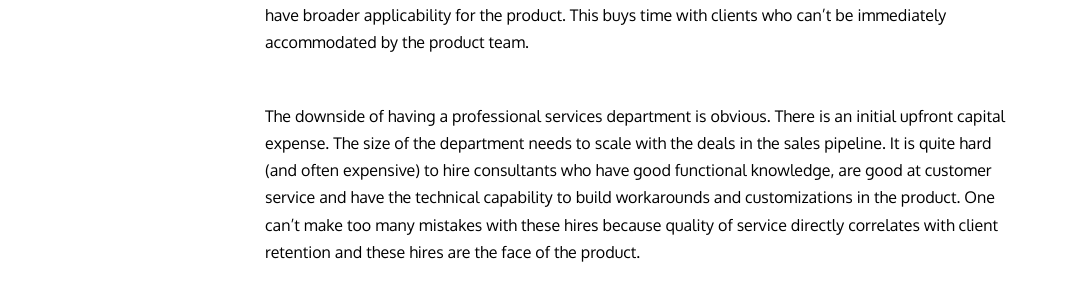
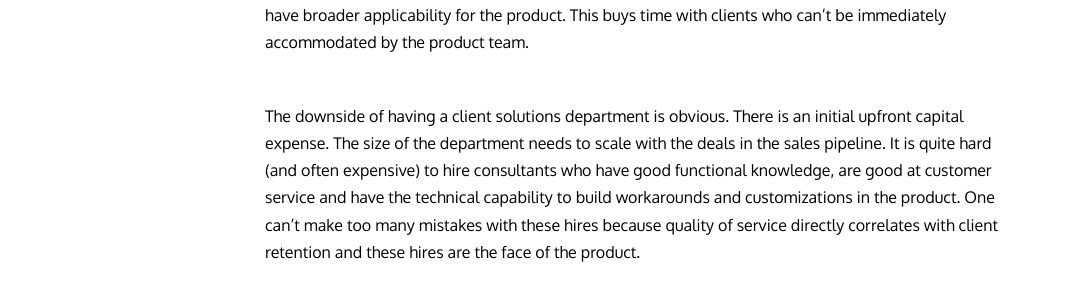
Before and after one commit to jasti/jasti.github.io, a Jekyll site: the page built from _posts/2014-08-07-solutions.markdown, in a window 1280 px wide and 900 px high, scrolled down 1993 px. Shown: the part 262-561 px from the top of the window, without its empty margins (0-1072 px from the left). Built offline with Jekyll 4.4.1, drawn with Linux system fonts in a browser that asks for light colours; nearby versions of some CDN libraries; Markdown is read by kramdown in place of the engine named in the settings; comment, search, counter and statistics services are not loaded.

Commit message:
typo fix

```diff
--- a/_posts/2014-08-07-solutions.markdown
+++ b/_posts/2014-08-07-solutions.markdown
@@ -38,7 +38,7 @@ In early stages of high growth start ups, prioritization of features is extremel
 
 
 <br>
-The downside of having a professional services department is obvious. There is an initial upfront capital expense. The size of the department needs to scale with the deals in the sales pipeline. It is quite hard (and often expensive) to hire consultants who have good functional knowledge, are good at customer service and have the technical capability to build workarounds and customizations in the product. One can’t make too many mistakes with these hires because quality of service directly correlates with client retention and these hires are the face of the product.
+The downside of having a client solutions department is obvious. There is an initial upfront capital expense. The size of the department needs to scale with the deals in the sales pipeline. It is quite hard (and often expensive) to hire consultants who have good functional knowledge, are good at customer service and have the technical capability to build workarounds and customizations in the product. One can’t make too many mistakes with these hires because quality of service directly correlates with client retention and these hires are the face of the product.
 
 <br>
 In summary, there are so many things that can’t be controlled by a company, including market conditions, competition, and clients going out of business. The one important thing that a company can control is the implementation, and there is no better way than to build a client solutions organization to excel at that.
```
